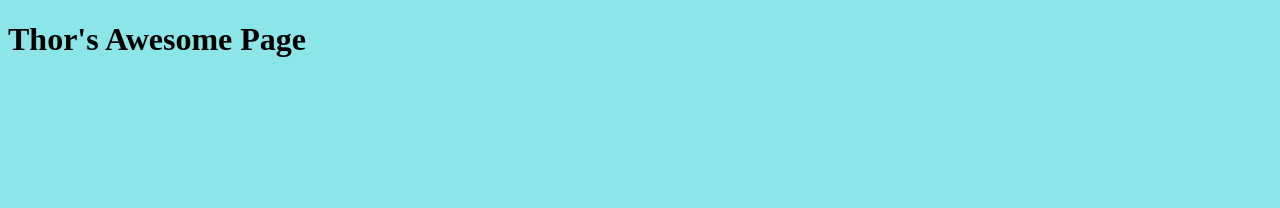
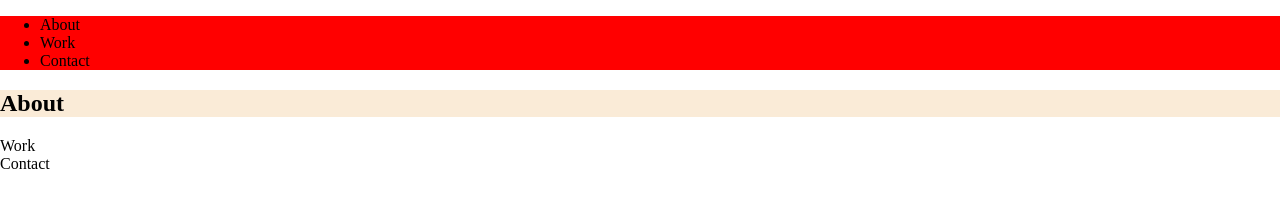
Before and after one commit to thortek/1600-portfolio-Fall2020, a plain HTML site: page index.html in a window 1280 px wide. Drawn offline with Linux system fonts and the light colour scheme.

Commit message:
Just added portfolio test menu and some structure

```diff
--- a/index.html
+++ b/index.html
@@ -7,6 +7,18 @@
     <link rel="stylesheet" href="styles.css">
 </head>
 <body>
-    <h1>Thor's Awesome Page</h1>
+    <nav>
+        <ul>
+            <li>About</li>
+            <li>Work</li>
+            <li>Contact</li>
+        </ul>
+    </nav>
+    <section id="welcome-section">
+        <h1>About</h1>
+    </section>
+    <section>Work</section>
+    <section>Contact</section>
+    <script src="https://cdn.freecodecamp.org/testable-projects-fcc/v1/bundle.js"></script>
 </body>
 </html>
--- a/styles.css
+++ b/styles.css
@@ -1,3 +1,11 @@
 body {
-    background-color: #68dddfc1;
+    margin: 0;
 }
+
+nav {
+    background-color: red;
+}
+
+#welcome-section {
+    background-color: antiquewhite;
+}
```
